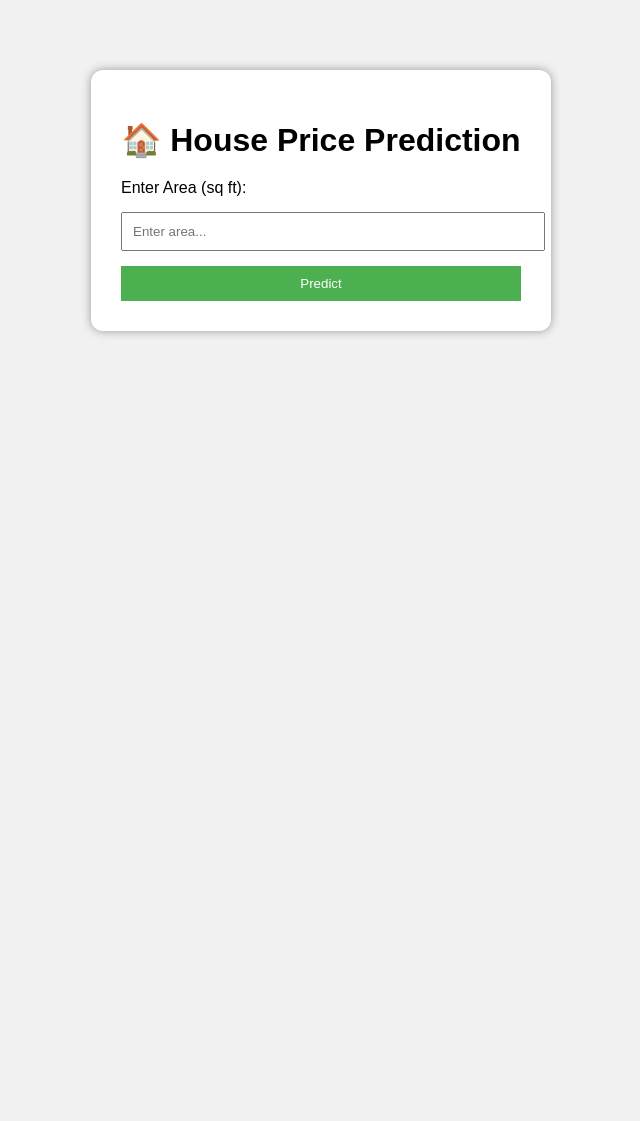
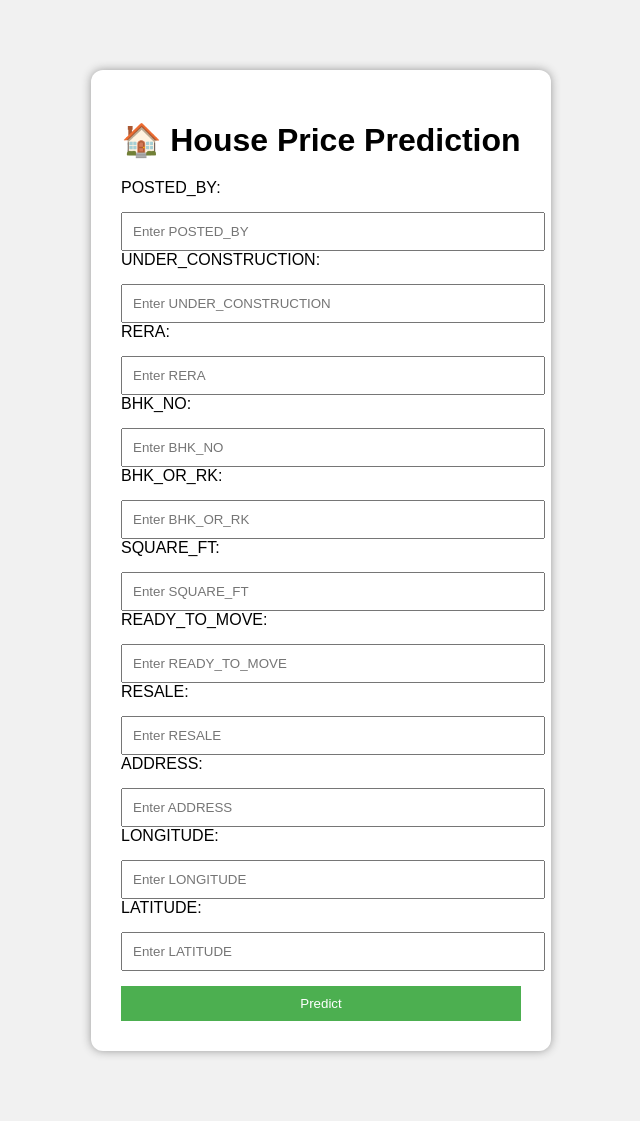
Before and after one commit to mukulchaudhary1031/HOUSE-PRICE-PREDICT, a FastAPI app: page / in a window 1280 px wide. Shown: the whole page, without its empty margins (319-959 px from the left). Before the commit the page ends 336 px from the top, so only its background shows below. Run offline with FastAPI, Linux system fonts and the light colour scheme; parts of the project's set-up code (start-up, migrations or seed data) failed here and were passed over.

Commit message:
new look with good MSE

```diff
--- a/main.py
+++ b/main.py
@@ -6,14 +6,11 @@ import pickle
 
 app = FastAPI()
 
-# Load ML model
+# Load model
 with open("model_LG.pkl", "rb") as f:
     model = pickle.load(f)
 
-# HTML templates folder
 templates = Jinja2Templates(directory="templates")
-
-# CSS/Static files
 app.mount("/static", StaticFiles(directory="static"), name="static")
 
 
@@ -23,15 +20,41 @@ def home(request: Request):
 
 
 @app.post("/predict")
-def predict(request: Request, area: float = Form(...)):
-    area_val = np.array([[area]])
-    prediction = model.predict(area_val)[0]
+def predict(
+    request: Request,
+    POSTED_BY: float = Form(...),
+    UNDER_CONSTRUCTION: float = Form(...),
+    RERA: float = Form(...),
+    BHK_NO: float = Form(...),
+    BHK_OR_RK: float = Form(...),
+    SQUARE_FT: float = Form(...),
+    READY_TO_MOVE: float = Form(...),
+    RESALE: float = Form(...),
+    ADDRESS: float = Form(...),
+    LONGITUDE: float = Form(...),
+    LATITUDE: float = Form(...)
+):
+
+    data = np.array([[
+        POSTED_BY,
+        UNDER_CONSTRUCTION,
+        RERA,
+        BHK_NO,
+        BHK_OR_RK,
+        SQUARE_FT,
+        READY_TO_MOVE,
+        RESALE,
+        ADDRESS,
+        LONGITUDE,
+        LATITUDE
+    ]])
+
+    prediction = model.predict(data)[0]
 
     return templates.TemplateResponse(
         "index.html",
         {
             "request": request,
-            "area": area,
             "result": round(float(prediction), 2)
         }
     )
--- a/templates/index.html
+++ b/templates/index.html
@@ -10,14 +10,44 @@
         <h1>🏠 House Price Prediction</h1>
 
         <form method="post" action="/predict">
-            <label>Enter Area (sq ft):</label>
-            <input type="number" name="area" placeholder="Enter area..." required>
+            <label>POSTED_BY:</label>
+            <input type="number" step="any" name="POSTED_BY" placeholder="Enter POSTED_BY" required>
+
+            <label>UNDER_CONSTRUCTION:</label>
+            <input type="number" step="any" name="UNDER_CONSTRUCTION" placeholder="Enter UNDER_CONSTRUCTION" required>
+
+            <label>RERA:</label>
+            <input type="number" step="any" name="RERA" placeholder="Enter RERA" required>
+
+            <label>BHK_NO:</label>
+            <input type="number" step="any" name="BHK_NO" placeholder="Enter BHK_NO" required>
+
+            <label>BHK_OR_RK:</label>
+            <input type="number" step="any" name="BHK_OR_RK" placeholder="Enter BHK_OR_RK" required>
+
+            <label>SQUARE_FT:</label>
+            <input type="number" step="any" name="SQUARE_FT" placeholder="Enter SQUARE_FT" required>
+
+            <label>READY_TO_MOVE:</label>
+            <input type="number" step="any" name="READY_TO_MOVE" placeholder="Enter READY_TO_MOVE" required>
+
+            <label>RESALE:</label>
+            <input type="number" step="any" name="RESALE" placeholder="Enter RESALE" required>
+
+            <label>ADDRESS:</label>
+            <input type="number" step="any" name="ADDRESS" placeholder="Enter ADDRESS" required>
+
+            <label>LONGITUDE:</label>
+            <input type="number" step="any" name="LONGITUDE" placeholder="Enter LONGITUDE" required>
+
+            <label>LATITUDE:</label>
+            <input type="number" step="any" name="LATITUDE" placeholder="Enter LATITUDE" required>
+
             <button type="submit">Predict</button>
         </form>
 
         {% if result %}
         <div class="result">
-            <p><b>Area:</b> {{ area }} sq.ft</p>
             <p><b>Predicted Price:</b> ₹ {{ result }} Lakhs</p>
         </div>
         {% endif %}
```
Also changed, not shown: train.py (+2 -6 lines), 1 other file.
